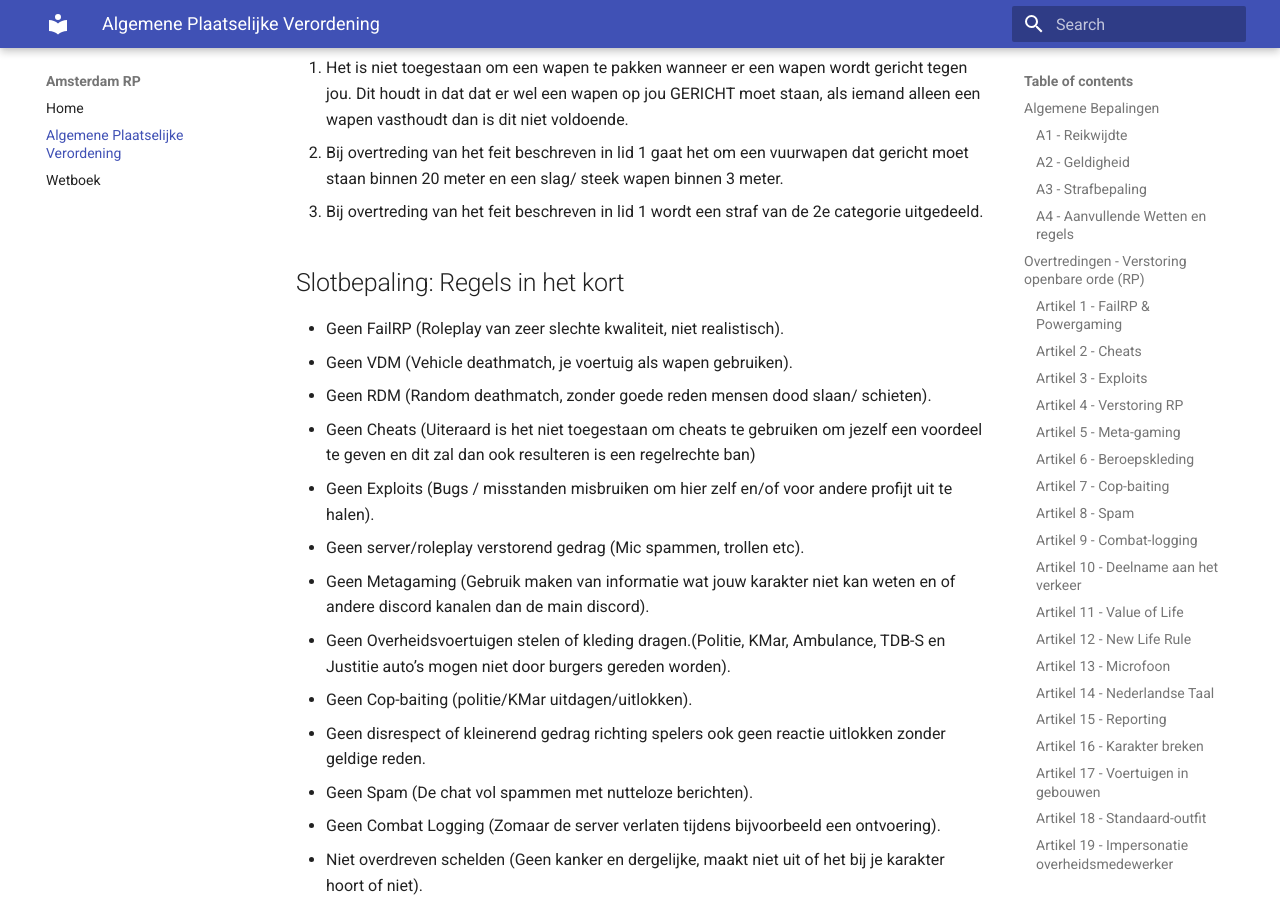
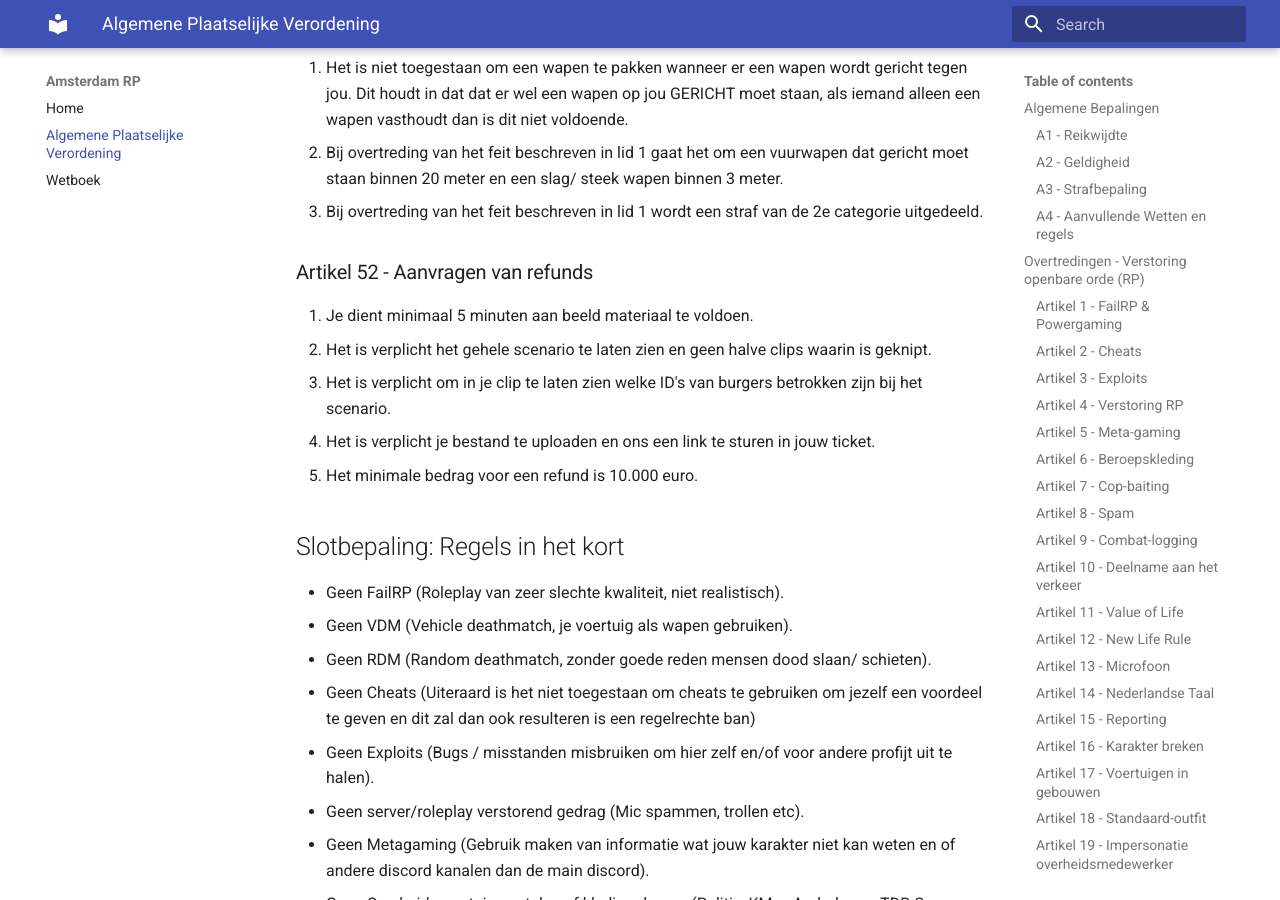
Before and after one commit to FiveMFusion/wetboek, an MkDocs documentation site: the page built from docs/apv.md, in a window 1280 px wide and 900 px high, scrolled down 17514 px. Built offline with MkDocs 1.6.1 and Material for MkDocs 9.7.7, drawn with Linux system fonts in a browser that asks for light colours.

Commit message:
Toevoeging artikel 52

```diff
--- a/docs/apv.md
+++ b/docs/apv.md
@@ -402,6 +402,13 @@ Overtreding van lid 1 wordt bestraft met een straf in de 1e categorie.
 2. Bij overtreding van het feit beschreven in lid 1 gaat het om een vuurwapen dat gericht moet staan binnen 20 meter en een slag/ steek wapen binnen 3 meter.
 2. Bij overtreding van het feit beschreven in lid 1 wordt een straf van de 2e categorie uitgedeeld.
 
+### Artikel 52 - Aanvragen van refunds
+1. Je dient minimaal 5 minuten aan beeld materiaal te voldoen.
+2. Het is verplicht het gehele scenario te laten zien en geen halve clips waarin is geknipt.
+3. Het is verplicht om in je clip te laten zien welke ID's van burgers betrokken zijn bij het scenario.
+4. Het is verplicht je bestand te uploaden en ons een link te sturen in jouw ticket.
+5. Het minimale bedrag voor een refund is 10.000 euro.
+
 ## Slotbepaling: Regels in het kort
 
 * Geen FailRP (Roleplay van zeer slechte kwaliteit, niet realistisch).
```
